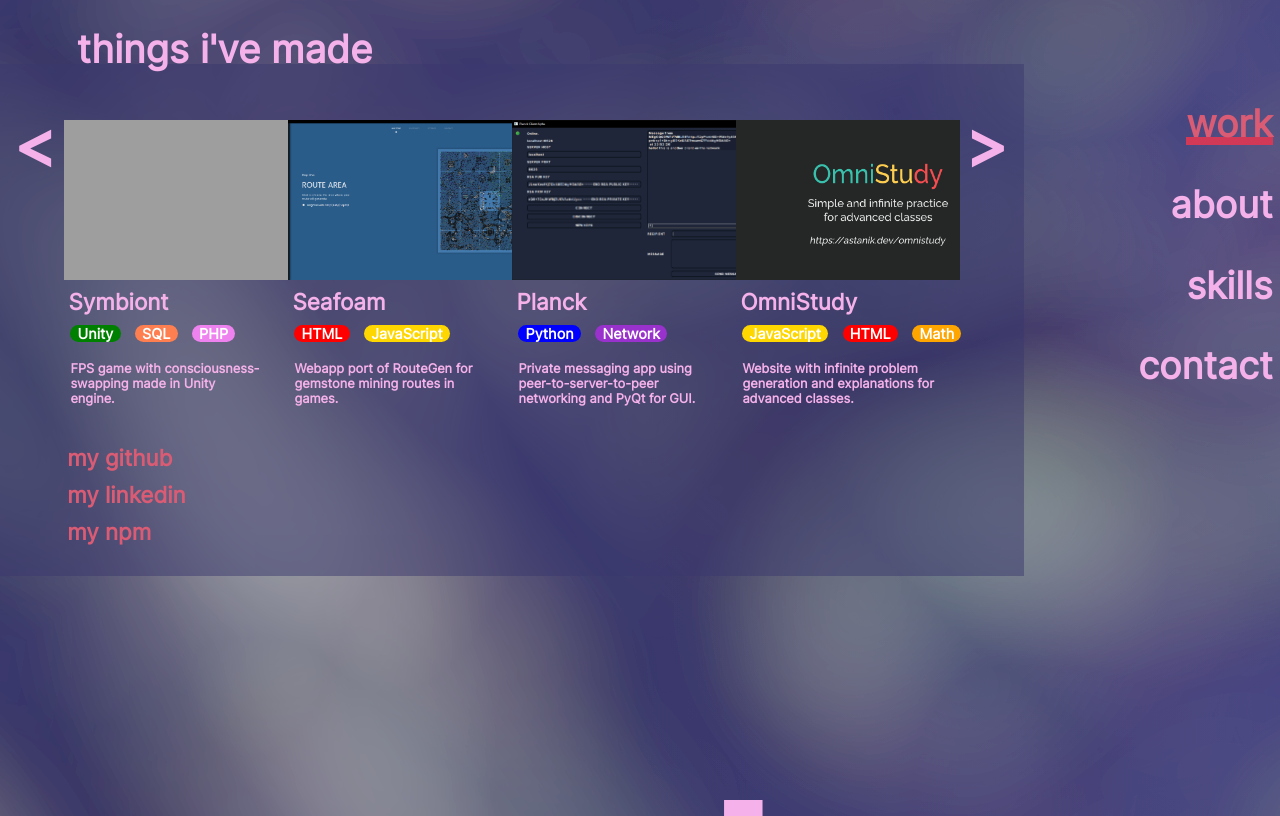
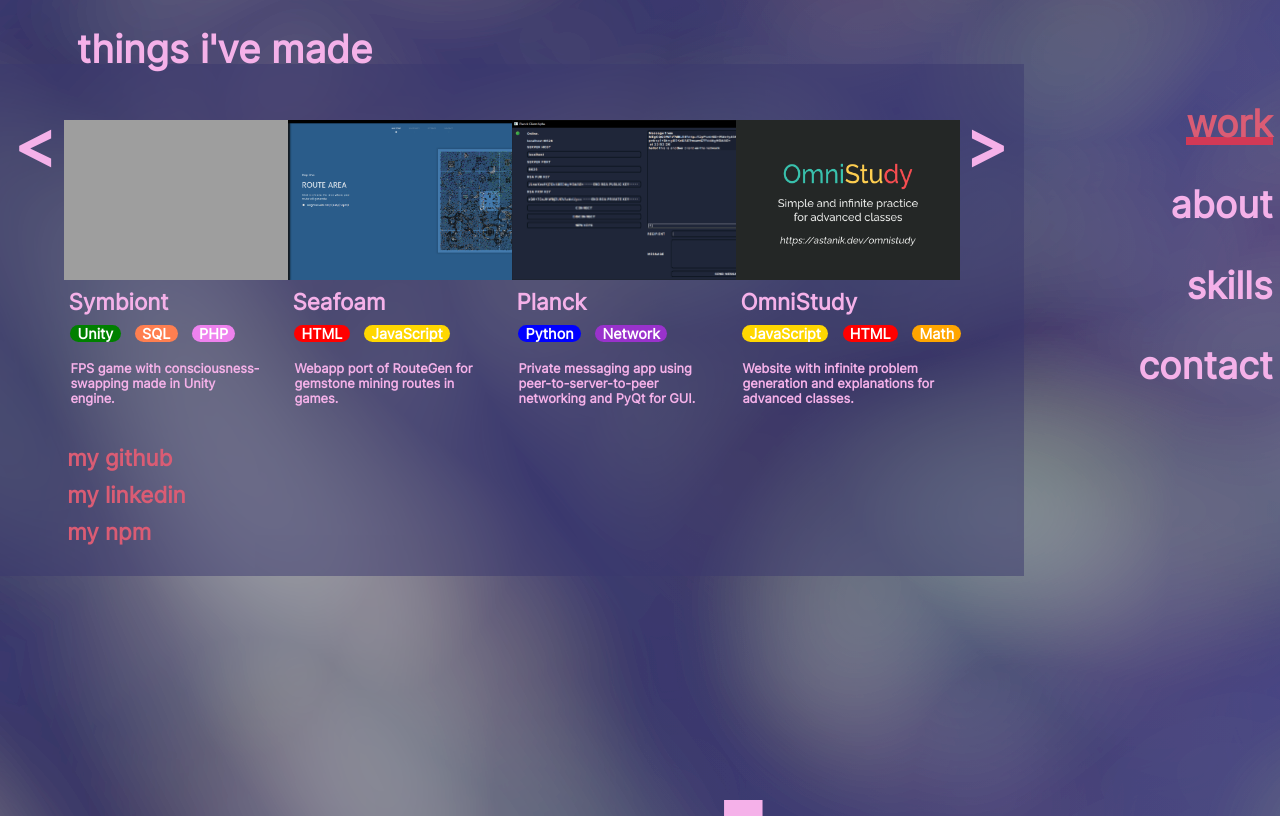
Before and after one commit to DoomKitty87/astanik.dev, a plain HTML site: page index.html in a window 1280 px wide. Both pictures are taken after a click on the element "work". Drawn offline with Linux system fonts and the light colour scheme; grey boxes are pictures that could not be loaded.

Commit message:
centered image

```diff
--- a/index.html
+++ b/index.html
@@ -80,7 +80,7 @@
         </div>
       </div>
       <div class="project">
-        <a href="https://astanik.dev/omnistudy" target="_blank"><img class="projectimage" src="omnistudy.png" style="object-position: left"></a>
+        <a href="https://astanik.dev/omnistudy" target="_blank"><img class="projectimage" src="omnistudy.png" style="object-position: center"></a>
         <div class="projectcard">
           <h1 class="projecttitle">OmniStudy</h1>
           <div class="tags">
```
